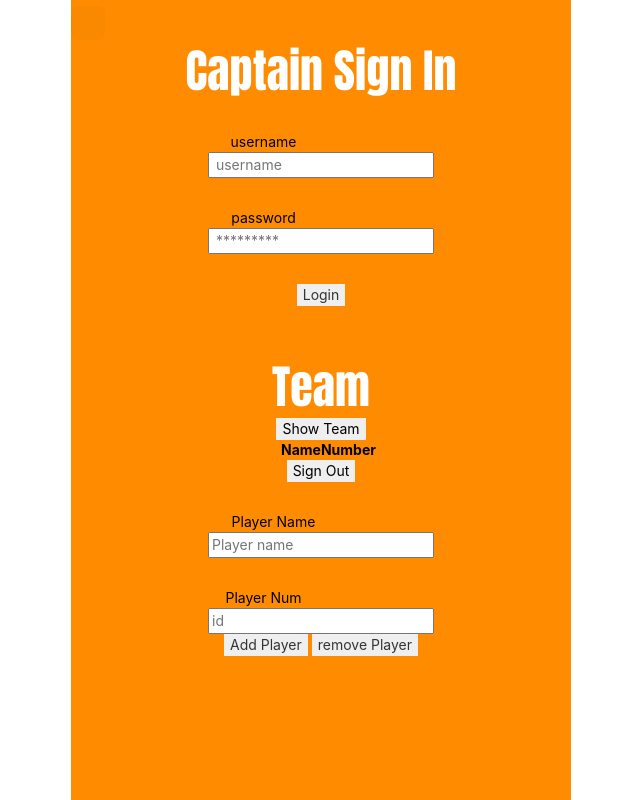
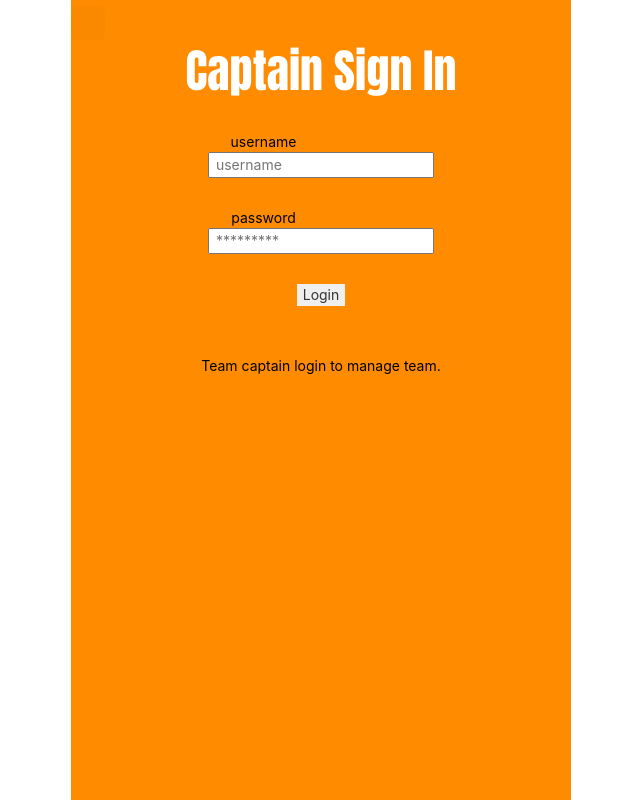
Before and after one commit to kyliemisiak/CS380ProjectHoopfull, a React (Create React App) app: page /login in a window 1280 px wide. Shown: the whole page, without its empty margins (319-959 px from the left). Built offline with nearby package versions, Linux system fonts and the light colour scheme; some icons are missing.

Commit message:
Add some elements to show and hide parts of the login page.

```diff
--- a/src/Login.js
+++ b/src/Login.js
@@ -18,7 +18,7 @@ function Login () {
 
     const [SignedInStatus, setSignedInStatus] = useState(false)
     const[showTeam, setShowTeam] = useState(false)
-    const [showlogin, setShowLogin] = useState(false)
+    const [showlogin, setShowLogin] = useState(true)
 
     const [values, setValues] = useState({})
 
@@ -36,8 +36,7 @@ function Login () {
         });
         const err = validation(values);
         setErrors(err);
-        //console.log();
-        //if(err.playerName === "" && err.playerID === ""){
+        if(err.playerName === "" && err.playerID === ""){
             console.log("Executed");
             axios.post('http://localhost:8801/addPlayer', {
                 playerID: playerID,
@@ -48,7 +47,7 @@ function Login () {
                 setPlayerAmount(playerAmount+1);
             })
             .catch(err => console.log(err));
-        //}
+        }
     }
 
     const remove = () => {
@@ -72,7 +71,9 @@ function Login () {
                 setLoginStatus("Welcome, " + res.data[0].userName + "!");
                 setTeamID(res.data[0].teamID);
                 setSignedInStatus(true);
+                setShowLogin(false);
                 setShowTeam(true);
+                setPlayerAmount(playerAmount-1)
             }
          })
         .catch(err => console.log(err));
@@ -87,55 +88,51 @@ function Login () {
 
     const signedIn = () => {
         setSignedInStatus(false);
+        setShowLogin(true);
+        setShowTeam(false)
         setLoginStatus("Signed out");
     };
 
 
     return (
         <div className= "Map">
-            <h1 className="title">Captain Sign In</h1><div className="label">
+            <div>{showlogin ?
+            <><h1 className="title">Captain Sign In</h1><div className="label">
                     <label classname="label" for="username">username</label>
-                </div>
-                    <div>
+                </div><div>
                         <input type="username" placeholder=" username" id="username" name="username"
                             onChange={e => setUsername(e.target.value)} />
-                    </div>
-                    <div>
+                    </div><div>
                         <div className="label">
                             <label for="password">password</label>
                         </div>
                         <input type="password" placeholder=" *********" id="password" name="password"
                             onChange={e => setPassword(e.target.value)} />
-                    </div>
-                    <div className="loginBut">
+                    </div><div className="loginBut">
                         <button onClick={login}>Login</button>
-                    </div>
+                    </div></>
+                    : <div><button onClick={signedIn}>Sign Out</button></div>}</div>
                     <div><p className = "text">{loginStatus}</p></div>
 
-                    <div className="text">
+             <div>{showTeam ?
+                    <><div className="text">
                     <h1 className="title">Team</h1>
                     <button onClick={teams}>Show Team</button>
                     <div className="teamsDisplay">
                         <table>
                             <thead>
                                 <th>Name</th>
-                                {' '}
-                                <th>Number</th>
                             </thead>
                             <tbody>
                                 {team.map((d, i) => (
                                     <tr key={i}>
                                         <td>{d.playerName}</td>
-                                    <td>{d.playerID}</td>
                                     </tr>
                                 ))}
                             </tbody>
                         </table>
                     </div>
-                    <div><button onClick={signedIn}>Sign Out</button></div>
-                </div>
-
-                <div>
+                </div><div>
                         <div>
                             <label className="labelPlayerName" for="PlayerName">Player Name</label>
                         </div>
@@ -146,7 +143,7 @@ function Login () {
                         </div>
                         <div>
                             <div className="label">
-                            <label for="playerID">Player Num</label>
+                                <label for="playerID">Player ID</label>
                             </div>
                             <input type="playerID" placeholder="id" id="playerID" name="playerID"
                                 onChange={e => setPlayerID(e.target.value)} />
@@ -154,10 +151,13 @@ function Login () {
                         </div>
                         <div>
                             <button onClick={add}>Add Player</button>
-                        {' '}
+                            <div>
+                                <p>Input the player's name to remove a player</p>
                             <button onClick={remove}>remove Player</button>
                             </div>
                         </div>
+                    </div></>
+            : <p className="text">Team captain login to manage team.</p>}</div>
         </div>
     );
 }
```
Also changed, not shown: 1 other file (tests, documents, lock files or other folders). Lines whose indentation alone changed are shown as unchanged.
